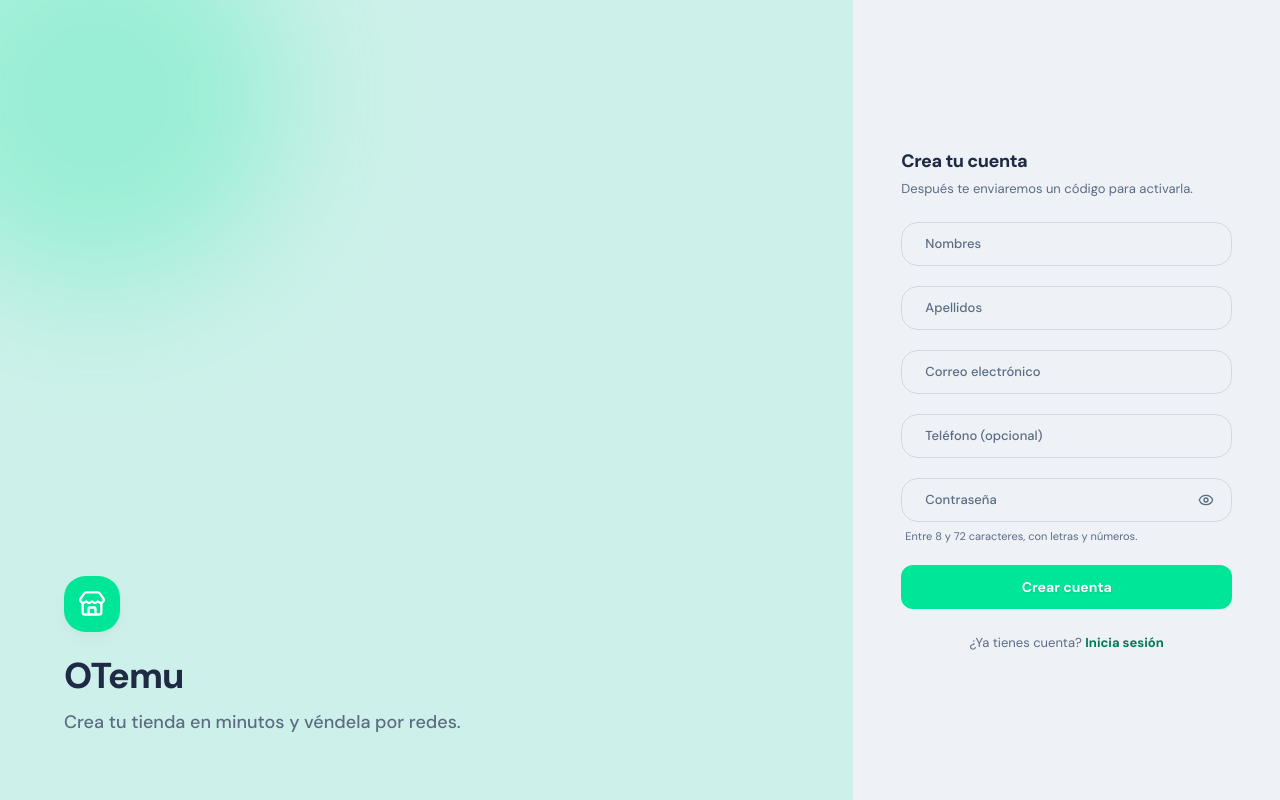
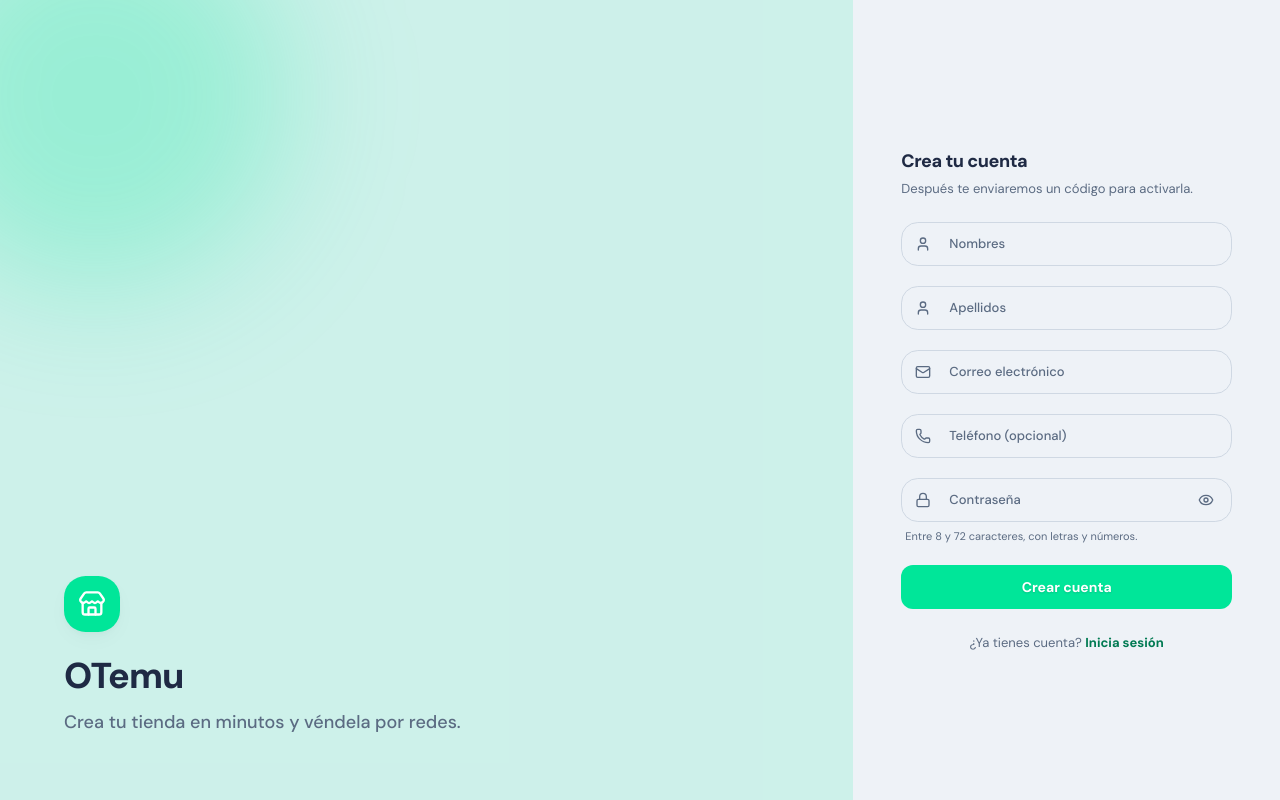
Before and after one commit to CodeJomar/ShopifyClon-Web-Core, a Next.js app: page /registro in a window 1280 px wide. Built offline with nearby package versions, Linux system fonts and the light colour scheme.

Commit message:
fix(W-004): etiqueta flotante sin rectangulo sobre el lienzo, iconos de referencia en auth y alerta con icono

```diff
--- a/src/app/(auth)/layout.tsx
+++ b/src/app/(auth)/layout.tsx
@@ -23,7 +23,8 @@ export default function AuthLayout({
       </aside>
 
       {/* Sección derecha: 4 columnas (formulario) */}
-      <div className="col-span-12 flex items-center justify-center p-8 sm:p-12 lg:col-span-4">
+      {/* El formulario va sobre el lienzo: la etiqueta flotante corta el borde con el color del lienzo, no el de la isla. */}
+      <div className="col-span-12 flex items-center justify-center p-8 [--campo-exterior:var(--background)] sm:p-12 lg:col-span-4">
         <div className="w-full max-w-sm">
           {children}
         </div>
--- a/src/modules/auth/components/campo-contrasena.tsx
+++ b/src/modules/auth/components/campo-contrasena.tsx
@@ -1,31 +1,20 @@
 "use client"
 
 import * as React from "react"
-import { Eye, EyeOff } from "lucide-react"
+import { Lock } from "lucide-react"
 import { FloatingInput, type FloatingInputProps } from "@/shared/components/composed/floating-input"
 
-/** Contraseña con el botón de mostrar/ocultar (docs/diseno-web.md §4.2: el ícono va a la derecha del campo). */
-export const CampoContrasena = React.forwardRef<HTMLInputElement, FloatingInputProps>(({ label, ...props }, ref) => {
-  const [visible, setVisible] = React.useState(false)
-
-  return (
-    <FloatingInput
-      ref={ref}
-      label={label}
-      type={visible ? "text" : "password"}
-      autoComplete={props.autoComplete ?? "current-password"}
-      rightIcon={
-        <button
-          type="button"
-          onClick={() => setVisible((v) => !v)}
-          aria-label={visible ? "Ocultar contraseña" : "Mostrar contraseña"}
-          className="flex size-7 cursor-pointer items-center justify-center rounded-lg text-muted-foreground outline-none hover:text-foreground focus-visible:ring-[3px] focus-visible:ring-ring/25"
-        >
-          {visible ? <EyeOff className="size-4" aria-hidden="true" /> : <Eye className="size-4" aria-hidden="true" />}
-        </button>
-      }
-      {...props}
-    />
-  )
-})
+/**
+ * Contraseña de los formularios de auth (docs/diseno-web.md §4.2): `Lock` de referencia a la izquierda;
+ * el botón mostrar/ocultar de la derecha lo pone `FloatingInput` para `type="password"`.
+ */
+export const CampoContrasena = React.forwardRef<HTMLInputElement, FloatingInputProps>((props, ref) => (
+  <FloatingInput
+    ref={ref}
+    type="password"
+    autoComplete={props.autoComplete ?? "current-password"}
+    leftIcon={<Lock className="size-4" aria-hidden="true" />}
+    {...props}
+  />
+))
 CampoContrasena.displayName = "CampoContrasena"
--- a/src/modules/auth/views/activar-cuenta-view.tsx
+++ b/src/modules/auth/views/activar-cuenta-view.tsx
@@ -1,6 +1,7 @@
 "use client"
 
 import * as React from "react"
+import { Mail, TriangleAlert } from "lucide-react"
 import Link from "next/link"
 import { useRouter } from "next/navigation"
 import { useForm } from "react-hook-form"
@@ -73,6 +74,7 @@ export function ActivarCuentaView({ correo }: { correo?: string }) {
 
       {error && (
         <Alert variant="destructive">
+          <TriangleAlert aria-hidden="true" />
           <AlertTitle>No pudimos activar tu cuenta</AlertTitle>
           <AlertDescription>{error.message}</AlertDescription>
         </Alert>
@@ -80,6 +82,7 @@ export function ActivarCuentaView({ correo }: { correo?: string }) {
 
       <form onSubmit={enviar} noValidate className="space-y-6">
         <FloatingInput
+          leftIcon={<Mail className="size-4" aria-hidden="true" />}
           label="Correo electrónico"
           type="email"
           autoComplete="email"
--- a/src/modules/auth/views/login-view.tsx
+++ b/src/modules/auth/views/login-view.tsx
@@ -5,7 +5,7 @@ import Link from "next/link"
 import { useRouter } from "next/navigation"
 import { useForm } from "react-hook-form"
 import { zodResolver } from "@hookform/resolvers/zod"
-import { Mail } from "lucide-react"
+import { Mail, TriangleAlert } from "lucide-react"
 import { Button } from "@/shared/components/ui/button"
 import { Alert, AlertDescription, AlertTitle } from "@/shared/components/ui/alert"
 import { FloatingInput } from "@/shared/components/composed/floating-input"
@@ -60,6 +60,7 @@ export function LoginView({ correo, siguiente }: LoginViewProps) {
 
       {error && (
         <Alert variant="destructive">
+          <TriangleAlert aria-hidden="true" />
           <AlertTitle>{error.codigo === "USR-003" ? "Tu cuenta no está activada" : "No pudimos iniciar sesión"}</AlertTitle>
           <AlertDescription>
             {error.message}
--- a/src/modules/auth/views/recuperar-view.tsx
+++ b/src/modules/auth/views/recuperar-view.tsx
@@ -1,6 +1,7 @@
 "use client"
 
 import * as React from "react"
+import { Mail, TriangleAlert } from "lucide-react"
 import Link from "next/link"
 import { useRouter } from "next/navigation"
 import { useForm } from "react-hook-form"
@@ -80,6 +81,7 @@ export function RecuperarView() {
 
       {error && (
         <Alert variant="destructive">
+          <TriangleAlert aria-hidden="true" />
           <AlertTitle>No pudimos continuar</AlertTitle>
           <AlertDescription>{error.message}</AlertDescription>
         </Alert>
@@ -88,6 +90,7 @@ export function RecuperarView() {
       {paso === "correo" ? (
         <form onSubmit={pedirCodigo} noValidate className="space-y-5">
           <FloatingInput
+          leftIcon={<Mail className="size-4" aria-hidden="true" />}
             label="Correo electrónico"
             type="email"
             autoComplete="email"
--- a/src/modules/auth/views/registro-view.tsx
+++ b/src/modules/auth/views/registro-view.tsx
@@ -1,6 +1,7 @@
 "use client"
 
 import * as React from "react"
+import { Mail, Phone, TriangleAlert, User } from "lucide-react"
 import Link from "next/link"
 import { useRouter } from "next/navigation"
 import { useForm } from "react-hook-form"
@@ -51,16 +52,21 @@ export function RegistroView() {
 
       {error && (
         <Alert variant="destructive">
+          <TriangleAlert aria-hidden="true" />
           <AlertTitle>No pudimos crear tu cuenta</AlertTitle>
           <AlertDescription>{error.message}</AlertDescription>
         </Alert>
       )}
 
       <form onSubmit={enviar} noValidate className="space-y-5">
-        <FloatingInput label="Nombres" autoComplete="given-name" state={campo("nombres")} mensajeError={mensaje("nombres")} {...form.register("nombres")} />
-        <FloatingInput label="Apellidos" autoComplete="family-name" state={campo("apellidos")} mensajeError={mensaje("apellidos")} {...form.register("apellidos")} />
-        <FloatingInput label="Correo electrónico" type="email" autoComplete="email" state={campo("correo_electronico")} mensajeError={mensaje("correo_electronico")} {...form.register("correo_electronico")} />
-        <FloatingInput label="Teléfono (opcional)" type="tel" autoComplete="tel" state={campo("telefono")} mensajeError={mensaje("telefono")} {...form.register("telefono")} />
+        <FloatingInput
+          leftIcon={<User className="size-4" aria-hidden="true" />} label="Nombres" autoComplete="given-name" state={campo("nombres")} mensajeError={mensaje("nombres")} {...form.register("nombres")} />
+        <FloatingInput
+          leftIcon={<User className="size-4" aria-hidden="true" />} label="Apellidos" autoComplete="family-name" state={campo("apellidos")} mensajeError={mensaje("apellidos")} {...form.register("apellidos")} />
+        <FloatingInput
+          leftIcon={<Mail className="size-4" aria-hidden="true" />} label="Correo electrónico" type="email" autoComplete="email" state={campo("correo_electronico")} mensajeError={mensaje("correo_electronico")} {...form.register("correo_electronico")} />
+        <FloatingInput
+          leftIcon={<Phone className="size-4" aria-hidden="true" />} label="Teléfono (opcional)" type="tel" autoComplete="tel" state={campo("telefono")} mensajeError={mensaje("telefono")} {...form.register("telefono")} />
         <CampoContrasena
           label="Contraseña"
           autoComplete="new-password"
```
